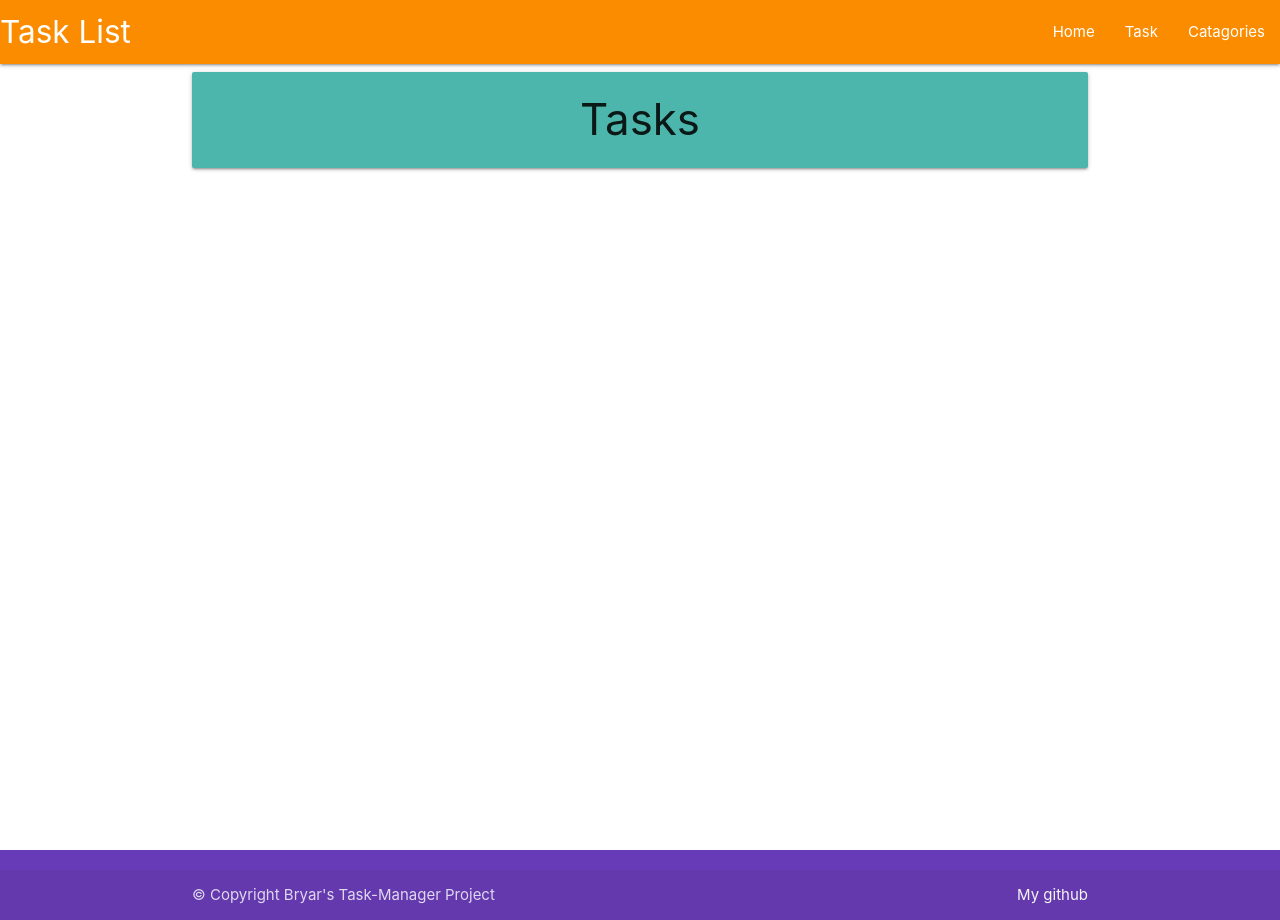
After one commit to Bryaro/Task, a Flask app: template taskmanager/templates/tasks.html in a window 1280 px wide. The commit adds this page. Run offline with Flask 3, Linux system fonts and the light colour scheme; the template is opened without the code that fills it, so the values that code supplies are empty.

Commit message:
Add task.html, css and jss folder with respective filesadn its contents from materializecss

```diff
--- a/taskmanager/__init__.py
+++ b/taskmanager/__init__.py
@@ -2,13 +2,15 @@ import os
 from flask import Flask
 from flask_sqlalchemy import SQLAlchemy
 if os.path.exists("env.py"):
-    import env
+    import env  # noqa
 
 
 app = Flask(__name__)
 app.config["SECRET_KEY"] = os.environ.get("SECRET_KEY")
 app.config["SQLALCHEMY_DATABASE_URI"] = os.environ.get("DB_URL")
 
+
+
 db = SQLAlchemy(app)
 
-from taskmanager import routes
+from taskmanager import routes  # noqa
--- a/taskmanager/routes.py
+++ b/taskmanager/routes.py
@@ -1,7 +1,8 @@
 from flask import render_template
 from taskmanager import app, db
+from taskmanager.models import Category, Task
 
 
 @app.route("/")
 def home():
-    return render_template("base.html")
+    return render_template("tasks.html")
--- /dev/null
+++ b/taskmanager/static/css/style.css
@@ -0,0 +1,9 @@
+body {
+    display: flex;
+    min-height: 100vh;
+    flex-direction: column;
+  }
+
+  main {
+    flex: 1 0 auto;
+  }
--- /dev/null
+++ b/taskmanager/static/js/script.js
@@ -0,0 +1,4 @@
+document.addEventListener('DOMContentLoaded', function() {
+    let sidenav = document.querySelectorAll('.sidenav');
+    M.Sidenav.init(sidenav);
+  });
--- a/taskmanager/templates/base.html
+++ b/taskmanager/templates/base.html
@@ -1,13 +1,57 @@
 <!DOCTYPE html>
 <html lang="en">
+
 <head>
     <meta charset="UTF-8">
     <meta http-equiv="X-UA-Compatible" content="IE=edge">
     <meta name="viewport" content="width=device-width, initial-scale=1.0">
+    <link rel="stylesheet" href="https://cdnjs.cloudflare.com/ajax/libs/font-awesome/6.5.1/css/all.min.css" integrity="sha512-DTOQO9RWCH3ppGqcWaEA1BIZOC6xxalwEsw9c2QQeAIftl+Vegovlnee1c9QX4TctnWMn13TZye+giMm8e2LwA==" crossorigin="anonymous" referrerpolicy="no-referrer" />
+    <link rel="stylesheet" href="https://cdnjs.cloudflare.com/ajax/libs/materialize/1.0.0/css/materialize.min.css"
+        type="text/css">
+    <link rel="stylesheet" href="{{ url_for('static', filename='css/style.css') }}" type="text/css">
     <title>Task Manager</title>
 </head>
+
 <body>
 
-TEST!
+    <header>
+
+        <nav class="orange darken-1">
+            <div class="nav-wrapper">
+                <a href="{{ url_for('home')}}" class="brand-logo">Task List</a>
+                <a href="#" data-target="mobile-demo" class="sidenav-trigger"><i class="fas fa-bars"></i></a>
+                <ul class="right hide-on-med-and-down">
+                    <li><a href="{{ url_for('home')}}">Home</a></li>
+                    <li><a href="">Task</a></li>
+                    <li><a href="">Catagories</a></li>
+                </ul>
+            </div>
+        </nav>
+
+        <ul class="sidenav" id="mobile-demo">
+            <li><a href="{{ url_for('home')}}">Home</a></li>
+            <li><a href="">Task</a></li>
+            <li><a href="">Catagories</a></li>
+        </ul>
+
+    </header>
+
+    <main class="container">
+        {% block content %}
+        {% endblock %}
+    </main>
+
+    <footer class="page-footer purple deep-purple">
+        <div class="footer-copyright">
+          <div class="container">
+          © Copyright Bryar's Task-Manager Project
+          <a class="grey-text text-lighten-4 right" href="https://github.com/Bryaro">My github</a>
+          </div>
+        </div>
+      </footer>
+
+    <script src="https://cdnjs.cloudflare.com/ajax/libs/materialize/1.0.0/js/materialize.min.js"></script>
+    <script src="{{ url_for('static', filename='js/script.js') }}"></script>
 </body>
+
 </html>
--- /dev/null
+++ b/taskmanager/templates/tasks.html
@@ -0,0 +1,6 @@
+{% extends "base.html" %}
+{% block content %}
+
+<h3 class="card-panel teal lighten-2 center-align">Tasks</h3>
+
+{% endblock %}
```
Also changed, not shown: env_sample.py (deleted, +0 -8 lines), taskmanager/models.py (added, +28 -0 lines).
